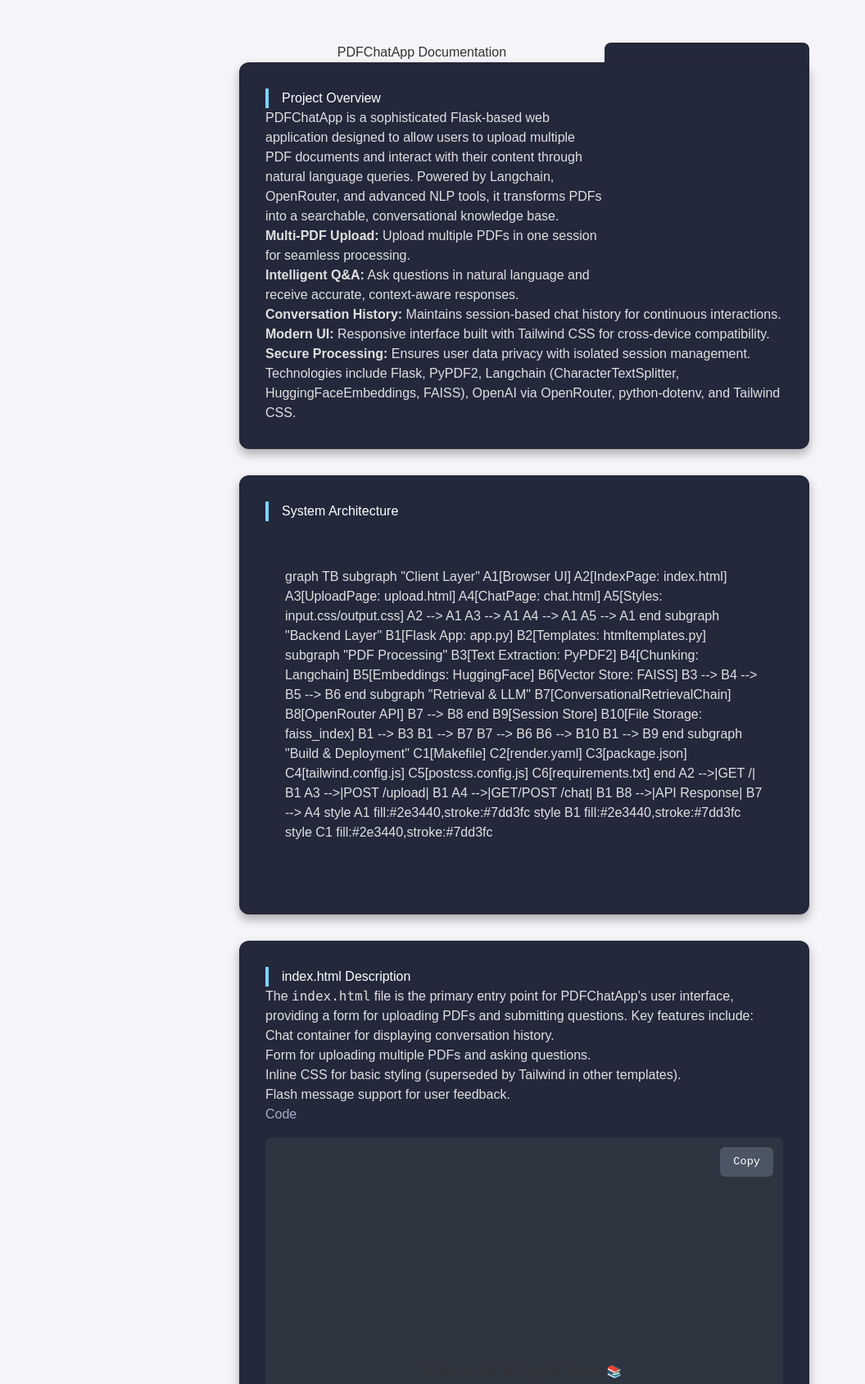
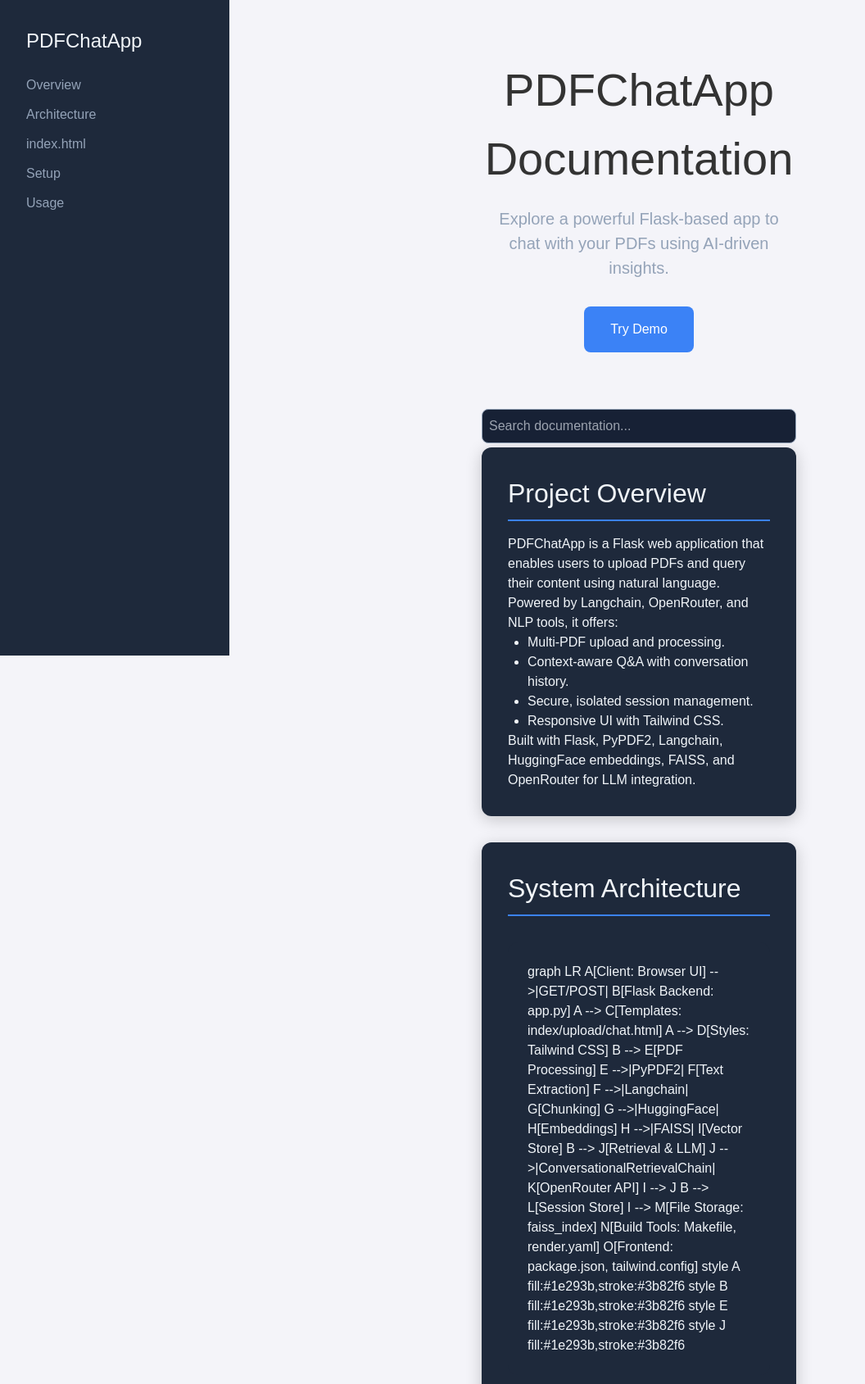
Before and after one commit to Frosty-8/pdf-chatbot, a website: page docs/index.html in a window 1280 px wide. Shown: the top 1689 px of the page at 82% size, without its empty margins (0-1056 px from the left). Drawn offline with nearby package versions, Linux system fonts and the light colour scheme; a script that the page names is missing.

Commit message:
Update index.html

```diff
--- a/docs/index.html
+++ b/docs/index.html
@@ -6,90 +6,100 @@
     <title>PDFChatApp Documentation</title>
     <script src="https://cdn.tailwindcss.com"></script>
     <script src="https://unpkg.com/mermaid@10.9.1/dist/mermaid.min.js"></script>
+    <script src="https://cdnjs.cloudflare.com/ajax/libs/gsap/3.12.5/gsap.min.js"></script>
     <style>
         :root {
-            --bg-primary: #1a1b26;
-            --bg-secondary: #24283b;
-            --text-primary: #e0e0e0;
-            --text-secondary: #a6adc8;
-            --accent: #7dd3fc;
-            --code-bg: #2e3440;
+            --bg-dark: #0f172a;
+            --bg-card: #1e293b;
+            --text-light: #f1f5f9;
+            --text-muted: #94a3b8;
+            --accent-blue: #3b82f6;
+            --code-bg: #172135;
+        }
+
+        * {
+            box-sizing: border-box;
+            margin: 0;
+            padding: 0;
         }
 
         body {
-            font-family: 'Inter', system-ui, -apple-system, sans-serif;
-            background-color: var(--bg-primary);
-            color: var(--text-primary);
-            line-height: 1.7;
-            margin: 0;
-            padding: 0;
+            font-family: 'Inter', -apple-system, BlinkMacSystemFont, sans-serif;
+            background-color: var(--bg-dark);
+            color: var(--text-light);
+            line-height: 1.65;
             overflow-x: hidden;
         }
 
-        .container {
-            max-width: 1200px;
-            margin: 0 auto;
+        .sidebar {
+            position: fixed;
+            top: 0;
+            left: 0;
+            width: 280px;
+            height: 100vh;
+            background: var(--bg-card);
             padding: 2rem;
+            overflow-y: auto;
+            z-index: 10;
         }
 
-        h1 {
-            font-size: 3rem;
-            text-align: center;
-            color: #ffffff;
-            margin-bottom: 2rem;
-            opacity: 0;
-            transform: translateY(30px);
-            animation: fadeInUp 0.8s ease-out forwards;
+        .sidebar h2 {
+            font-size: 1.5rem;
+            color: var(--text-light);
+            margin-bottom: 1.5rem;
         }
 
-        h2 {
-            font-size: 2rem;
-            color: #ffffff;
-            margin: 1.5rem 0 1rem;
-            border-left: 4px solid var(--accent);
-            padding-left: 1rem;
+        .sidebar ul li {
+            margin-bottom: 0.75rem;
         }
 
-        h3 {
-            font-size: 1.5rem;
-            color: var(--text-secondary);
-            margin: 1rem 0 0.5rem;
+        .sidebar a {
+            color: var(--text-muted);
+            text-decoration: none;
+            transition: color 0.3s;
         }
 
-        p, ul, ol {
-            margin-bottom: 1.2rem;
-            opacity: 0;
-            transform: translateY(15px);
-            animation: fadeInUp 0.6s ease-out forwards;
-            animation-delay: 0.2s;
+        .sidebar a:hover {
+            color: var(--accent-blue);
         }
 
-        ul {
-            list-style-type: disc;
-            padding-left: 1.5rem;
+        .main-content {
+            margin-left: 280px;
+            padding: 3rem;
+            min-height: 100vh;
         }
 
-        ol {
-            list-style-type: decimal;
-            padding-left: 1.5rem;
+        .hero {
+            text-align: center;
+            margin-bottom: 4rem;
         }
 
-        .card {
-            background: var(--bg-secondary);
+        .hero h1 {
+            font-size: 3.5rem;
+            margin-bottom: 1rem;
+        }
+
+        .hero p {
+            font-size: 1.25rem;
+            color: var(--text-muted);
+            max-width: 600px;
+            margin: 0 auto 2rem;
+        }
+
+        .section {
+            background: var(--bg-card);
             border-radius: 12px;
             padding: 2rem;
             margin-bottom: 2rem;
-            box-shadow: 0 6px 12px rgba(0, 0, 0, 0.3);
-            transition: transform 0.4s ease, box-shadow 0.4s ease;
-            opacity: 0;
-            transform: translateY(20px);
-            animation: fadeInUp 0.6s ease-out forwards;
-            animation-delay: 0.3s;
+            box-shadow: 0 4px 20px rgba(0, 0, 0, 0.2);
         }
 
-        .card:hover {
-            transform: translateY(-8px);
-            box-shadow: 0 8px 16px rgba(0, 0, 0, 0.4);
+        .section h2 {
+            font-size: 2rem;
+            color: var(--text-light);
+            margin-bottom: 1rem;
+            border-bottom: 2px solid var(--accent-blue);
+            padding-bottom: 0.5rem;
         }
 
         .code-block {
@@ -98,270 +108,175 @@
             border-radius: 8px;
             padding: 1.5rem;
             margin: 1rem 0;
-            font-family: 'Fira Code', monospace;
-            font-size: 0.95rem;
+            font-family: 'JetBrains Mono', monospace;
+            font-size: 0.9rem;
             overflow-x: auto;
         }
 
         .copy-btn {
             position: absolute;
-            top: 0.75rem;
-            right: 0.75rem;
-            background: #4b5563;
-            color: #ffffff;
+            top: 1rem;
+            right: 1rem;
+            background: var(--accent-blue);
+            color: white;
             border: none;
             padding: 0.5rem 1rem;
             border-radius: 6px;
             cursor: pointer;
             font-size: 0.85rem;
-            transition: background 0.3s ease, transform 0.2s ease;
+            transition: background 0.3s, transform 0.2s;
         }
 
         .copy-btn:hover {
-            background: #6b7280;
-            transform: scale(1.05);
+            background: #2563eb;
+            transform: translateY(-2px);
         }
 
         .copy-btn.copied {
-            background: #10b981;
+            background: #22c55e;
         }
 
-        .copy-btn::after {
-            content: 'Copy';
-            position: absolute;
-            top: -2rem;
-            right: 0;
-            background: #4b5563;
-            padding: 0.25rem 0.5rem;
-            border-radius: 4px;
-            font-size: 0.75rem;
+        .toast {
+            position: fixed;
+            bottom: 2rem;
+            right: 2rem;
+            background: #22c55e;
+            color: white;
+            padding: 1rem;
+            border-radius: 8px;
             opacity: 0;
-            transition: opacity 0.3s ease, transform 0.3s ease;
-            transform: translateY(5px);
+            transform: translateY(20px);
+            transition: opacity 0.3s, transform 0.3s;
         }
 
-        .copy-btn:hover::after {
+        .toast.show {
             opacity: 1;
             transform: translateY(0);
         }
 
-        .copy-btn.copied::after {
-            content: 'Copied!';
-            opacity: 1;
-            background: #10b981;
-        }
-
         .mermaid {
-            background: var(--bg-secondary);
+            background: var(--bg-card);
             padding: 1.5rem;
             border-radius: 12px;
             margin: 2rem 0;
-            opacity: 0;
-            transform: scale(0.95);
-            animation: scaleIn 0.8s ease-out forwards;
-            animation-delay: 0.4s;
         }
 
-        .toc {
-            position: sticky;
-            top: 2rem;
-            background: var(--bg-secondary);
+        .search-bar {
+            width: 100%;
+            padding: 0.75rem;
             border-radius: 8px;
-            padding: 1.5rem;
+            border: 1px solid var(--text-muted);
+            background: var(--code-bg);
+            color: var(--text-light);
+            font-size: 1rem;
             margin-bottom: 2rem;
-            width: 250px;
-            float: right;
-            opacity: 0;
-            transform: translateX(20px);
-            animation: fadeInRight 0.6s ease-out forwards;
-            animation-delay: 0.5s;
         }
 
-        .toc h3 {
-            font-size: 1.2rem;
+        .toggle-code {
+            background: var(--accent-blue);
+            color: white;
+            padding: 0.5rem 1rem;
+            border-radius: 6px;
+            cursor: pointer;
+            display: inline-block;
             margin-bottom: 1rem;
         }
 
-        .toc ul {
-            list-style: none;
-            padding: 0;
+        .code-hidden {
+            display: none;
         }
 
-        .toc li {
-            margin-bottom: 0.5rem;
+        .demo-btn {
+            background: var(--accent-blue);
+            color: white;
+            padding: 1rem 2rem;
+            border-radius: 8px;
+            text-decoration: none;
+            display: inline-block;
+            transition: background 0.3s;
         }
 
-        .toc a {
-            color: var(--text-secondary);
-            text-decoration: none;
-            transition: color 0.3s ease;
+        .demo-btn:hover {
+            background: #2563eb;
         }
 
-        .toc a:hover {
-            color: var(--accent);
-        }
-
-        .collapsible {
-            cursor: pointer;
-            padding: 1rem;
-            background: #4b5563;
-            border-radius: 8px;
-            margin-bottom: 0.5rem;
-            transition: background 0.3s ease;
-        }
-
-        .collapsible:hover {
-            background: #6b7280;
-        }
-
-        .content {
-            display: none;
-            padding: 1rem;
-            background: var(--bg-secondary);
-            border-radius: 8px;
-        }
-
-        .content.active {
-            display: block;
-        }
-
-        @keyframes fadeInUp {
-            to {
-                opacity: 1;
-                transform: translateY(0);
-            }
-        }
-
-        @keyframes fadeInRight {
-            to {
-                opacity: 1;
-                transform: translateX(0);
-            }
-        }
-
-        @keyframes scaleIn {
-            to {
-                opacity: 1;
-                transform: scale(1);
-            }
-        }
-
-        @media (max-width: 768px) {
-            .toc {
-                float: none;
+        @media (max-width: 1024px) {
+            .sidebar {
                 width: 100%;
+                height: auto;
                 position: relative;
             }
 
-            h1 {
-                font-size: 2.5rem;
-            }
-
-            h2 {
-                font-size: 1.8rem;
+            .main-content {
+                margin-left: 0;
             }
         }
     </style>
 </head>
 <body>
-    <div class="container">
-        <div class="toc">
-            <h3>Table of Contents</h3>
-            <ul>
-                <li><a href="#overview">Project Overview</a></li>
-                <li><a href="#architecture">System Architecture</a></li>
-                <li><a href="#index-html">index.html Description</a></li>
-                <li><a href="#setup">Setup Instructions</a></li>
-                <li><a href="#usage">Usage Examples</a></li>
-                <li><a href="#advanced">Advanced Configuration</a></li>
-            </ul>
+    <aside class="sidebar">
+        <h2>PDFChatApp</h2>
+        <ul>
+            <li><a href="#overview">Overview</a></li>
+            <li><a href="#architecture">Architecture</a></li>
+            <li><a href="#index-html">index.html</a></li>
+            <li><a href="#setup">Setup</a></li>
+            <li><a href="#usage">Usage</a></li>
+        </ul>
+    </aside>
+
+    <main class="main-content">
+        <div class="hero">
+            <h1>PDFChatApp Documentation</h1>
+            <p>Explore a powerful Flask-based app to chat with your PDFs using AI-driven insights.</p>
+            <a href="https://pdfchatapp.demo" class="demo-btn">Try Demo</a>
         </div>
 
-        <h1>PDFChatApp Documentation</h1>
+        <input type="text" class="search-bar" placeholder="Search documentation..." onkeyup="searchContent(this.value)">
 
-        <div class="card" id="overview">
+        <div class="section" id="overview">
             <h2>Project Overview</h2>
-            <p>PDFChatApp is a sophisticated Flask-based web application designed to allow users to upload multiple PDF documents and interact with their content through natural language queries. Powered by Langchain, OpenRouter, and advanced NLP tools, it transforms PDFs into a searchable, conversational knowledge base.</p>
-            <ul>
-                <li><strong>Multi-PDF Upload:</strong> Upload multiple PDFs in one session for seamless processing.</li>
-                <li><strong>Intelligent Q&A:</strong> Ask questions in natural language and receive accurate, context-aware responses.</li>
-                <li><strong>Conversation History:</strong> Maintains session-based chat history for continuous interactions.</li>
-                <li><strong>Modern UI:</strong> Responsive interface built with Tailwind CSS for cross-device compatibility.</li>
-                <li><strong>Secure Processing:</strong> Ensures user data privacy with isolated session management.</li>
+            <p>PDFChatApp is a Flask web application that enables users to upload PDFs and query their content using natural language. Powered by Langchain, OpenRouter, and NLP tools, it offers:</p>
+            <ul class="list-disc pl-6">
+                <li>Multi-PDF upload and processing.</li>
+                <li>Context-aware Q&A with conversation history.</li>
+                <li>Secure, isolated session management.</li>
+                <li>Responsive UI with Tailwind CSS.</li>
             </ul>
-            <p>Technologies include Flask, PyPDF2, Langchain (CharacterTextSplitter, HuggingFaceEmbeddings, FAISS), OpenAI via OpenRouter, python-dotenv, and Tailwind CSS.</p>
+            <p>Built with Flask, PyPDF2, Langchain, HuggingFace embeddings, FAISS, and OpenRouter for LLM integration.</p>
         </div>
 
-        <div class="card" id="architecture">
+        <div class="section" id="architecture">
             <h2>System Architecture</h2>
             <div class="mermaid">
-                graph TB
-                    subgraph "Client Layer"
-                        A1[Browser UI]
-                        A2[IndexPage: index.html]
-                        A3[UploadPage: upload.html]
-                        A4[ChatPage: chat.html]
-                        A5[Styles: input.css/output.css]
-                        A2 --> A1
-                        A3 --> A1
-                        A4 --> A1
-                        A5 --> A1
-                    end
-
-                    subgraph "Backend Layer"
-                        B1[Flask App: app.py]
-                        B2[Templates: htmltemplates.py]
-                        subgraph "PDF Processing"
-                            B3[Text Extraction: PyPDF2]
-                            B4[Chunking: Langchain]
-                            B5[Embeddings: HuggingFace]
-                            B6[Vector Store: FAISS]
-                            B3 --> B4 --> B5 --> B6
-                        end
-                        subgraph "Retrieval & LLM"
-                            B7[ConversationalRetrievalChain]
-                            B8[OpenRouter API]
-                            B7 --> B8
-                        end
-                        B9[Session Store]
-                        B10[File Storage: faiss_index]
-                        B1 --> B3
-                        B1 --> B7
-                        B7 --> B6
-                        B6 --> B10
-                        B1 --> B9
-                    end
-
-                    subgraph "Build & Deployment"
-                        C1[Makefile]
-                        C2[render.yaml]
-                        C3[package.json]
-                        C4[tailwind.config.js]
-                        C5[postcss.config.js]
-                        C6[requirements.txt]
-                    end
-
-                    A2 -->|GET /| B1
-                    A3 -->|POST /upload| B1
-                    A4 -->|GET/POST /chat| B1
-                    B8 -->|API Response| B7 --> A4
-                    style A1 fill:#2e3440,stroke:#7dd3fc
-                    style B1 fill:#2e3440,stroke:#7dd3fc
-                    style C1 fill:#2e3440,stroke:#7dd3fc
+                graph LR
+                    A[Client: Browser UI] -->|GET/POST| B[Flask Backend: app.py]
+                    A --> C[Templates: index/upload/chat.html]
+                    A --> D[Styles: Tailwind CSS]
+                    B --> E[PDF Processing]
+                    E -->|PyPDF2| F[Text Extraction]
+                    F -->|Langchain| G[Chunking]
+                    G -->|HuggingFace| H[Embeddings]
+                    H -->|FAISS| I[Vector Store]
+                    B --> J[Retrieval & LLM]
+                    J -->|ConversationalRetrievalChain| K[OpenRouter API]
+                    I --> J
+                    B --> L[Session Store]
+                    I --> M[File Storage: faiss_index]
+                    N[Build Tools: Makefile, render.yaml]
+                    O[Frontend: package.json, tailwind.config]
+                    style A fill:#1e293b,stroke:#3b82f6
+                    style B fill:#1e293b,stroke:#3b82f6
+                    style E fill:#1e293b,stroke:#3b82f6
+                    style J fill:#1e293b,stroke:#3b82f6
             </div>
         </div>
 
-        <div class="card" id="index-html">
+        <div class="section" id="index-html">
             <h2>index.html Description</h2>
-            <p>The <code>index.html</code> file is the primary entry point for PDFChatApp's user interface, providing a form for uploading PDFs and submitting questions. Key features include:</p>
-            <ul>
-                <li>Chat container for displaying conversation history.</li>
-                <li>Form for uploading multiple PDFs and asking questions.</li>
-                <li>Inline CSS for basic styling (superseded by Tailwind in other templates).</li>
-                <li>Flash message support for user feedback.</li>
-            </ul>
-            <h3>Code</h3>
-            <div class="code-block">
+            <p>The <code>index.html</code> file is the entry point for PDFChatApp, featuring a form for PDF uploads and questions, a chat history display, and basic inline CSS.</p>
+            <div class="toggle-code" onclick="toggleCode(this)">Show Code</div>
+            <div class="code-block code-hidden">
                 <button class="copy-btn" onclick="copyCode(this)">Copy</button>
                 <pre><code class="language-html">
 <!DOCTYPE html>
@@ -470,21 +385,20 @@
             </div>
         </div>
 
-        <div class="card" id="setup">
+        <div class="section" id="setup">
             <h2>Setup Instructions</h2>
-            <p>To set up and run PDFChatApp locally, follow these steps:</p>
-            <ol>
-                <li>Clone the repository: <code>git clone &lt;repository_url&gt;</code></li>
-                <li>Create a virtual environment: <code>python -m venv venv</code></li>
-                <li>Activate the virtual environment:
-                    <ul>
+            <ol class="list-decimal pl-6">
+                <li>Clone: <code>git clone <repository_url></code></li>
+                <li>Create virtual environment: <code>python -m venv venv</code></li>
+                <li>Activate:
+                    <ul class="list-disc pl-6">
                         <li>Windows: <code>.\venv\Scripts\activate</code></li>
                         <li>macOS/Linux: <code>source venv/bin/activate</code></li>
                     </ul>
                 </li>
-                <li>Install Python dependencies: <code>pip install -r requirements.txt</code></li>
-                <li>Install frontend dependencies (optional): <code>npm install</code></li>
-                <li>Create a <code>.env</code> file:
+                <li>Install dependencies: <code>pip install -r requirements.txt</code></li>
+                <li>Frontend (optional): <code>npm install</code></li>
+                <li>Create <code>.env</code>:
                     <div class="code-block">
                         <button class="copy-btn" onclick="copyCode(this)">Copy</button>
                         <pre><code class="language-bash">
@@ -494,38 +408,19 @@
                         </code></pre>
                     </div>
                 </li>
-                <li>Run the application: <code>python app.py</code> or <code>make run</code></li>
+                <li>Run: <code>python app.py</code> or <code>make run</code></li>
             </ol>
         </div>
 
-        <div class="card" id="usage">
-            <h2>Usage Examples</h2>
-            <p>Here's how to use PDFChatApp effectively:</p>
-            <div class="collapsible" onclick="toggleCollapsible(this)">Upload PDFs</div>
-            <div class="content">
-                <p>Navigate to the upload page, select multiple PDFs, and click "Upload and Process". The app will extract text and create a vector store for querying.</p>
-            </div>
-            <div class="collapsible" onclick="toggleCollapsible(this)">Ask Questions</div>
-            <div class="content">
-                <p>Go to the chat page, enter questions like "What is the main topic of the document?" or "Summarize page 5". Responses are based on the PDF content.</p>
-            </div>
-            <div class="collapsible" onclick="toggleCollapsible(this)">Reset Session</div>
-            <div class="content">
-                <p>Click "Upload a Different PDF" to clear the session and start with new documents.</p>
-            </div>
+        <div class="section" id="usage">
+            <h2>Usage Guide</h2>
+            <p>1. <strong>Upload PDFs</strong>: Select PDFs on the upload page and process them.</p>
+            <p>2. <strong>Query Content</strong>: Ask questions like "What is discussed on page 10?" on the chat page.</p>
+            <p>3. <strong>Reset</strong>: Use the "Upload a Different PDF" button to start a new session.</p>
         </div>
 
-        <div class="card" id="advanced">
-            <h2>Advanced Configuration</h2>
-            <p>For production or advanced use cases, consider the following:</p>
-            <ul>
-                <li><strong>Scaling:</strong> Use Gunicorn with Nginx for handling concurrent users.</li>
-                <li><strong>Persistent Storage:</strong> Replace in-memory FAISS with a database like PostgreSQL for session data.</li>
-                <li><strong>Model Optimization:</strong> Experiment with different HuggingFace embedding models or OpenRouter LLMs for performance.</li>
-                <li><strong>Security:</strong> Implement HTTPS, input validation, and secure file storage for sensitive PDFs.</li>
-            </ul>
-        </div>
-    </div>
+        <div class="toast" id="copyToast">Code copied!</div>
+    </main>
 
     <script>
         // Initialize Mermaid
@@ -533,30 +428,54 @@
             startOnLoad: true,
             theme: 'dark',
             themeVariables: {
-                background: '#24283b',
-                primaryColor: '#2e3440',
-                secondaryColor: '#4b5563',
-                lineColor: '#7dd3fc'
+                background: '#1e293b',
+                primaryColor: '#172135',
+                lineColor: '#3b82f6'
             }
         });
 
-        // Copy code functionality
+        // GSAP Animations
+        gsap.from('.hero h1', { y: 50, opacity: 0, duration: 1, ease: 'power3.out' });
+        gsap.from('.hero p', { y: 30, opacity: 0, duration: 1, delay: 0.3, ease: 'power3.out' });
+        gsap.from('.hero .demo-btn', { y: 20, opacity: 0, duration: 1, delay: 0.6, ease: 'power3.out' });
+        gsap.from('.section', {
+            y: 40,
+            opacity: 0,
+            duration: 0.8,
+            stagger: 0.2,
+            ease: 'power3.out',
+            scrollTrigger: { trigger: '.section', start: 'top 80%' }
+        });
+
+        // Copy Code
         function copyCode(button) {
             const code = button.parentElement.querySelector('code').textContent;
             navigator.clipboard.writeText(code).then(() => {
                 button.classList.add('copied');
+                const toast = document.getElementById('copyToast');
+                toast.classList.add('show');
                 setTimeout(() => {
                     button.classList.remove('copied');
+                    toast.classList.remove('show');
                 }, 2000);
-            }).catch(err => {
-                console.error('Failed to copy:', err);
             });
         }
 
-        // Collapsible sections
-        function toggleCollapsible(element) {
-            const content = element.nextElementSibling;
-            content.classList.toggle('active');
+        // Toggle Code
+        function toggleCode(element) {
+            const codeBlock = element.nextElementSibling;
+            codeBlock.classList.toggle('code-hidden');
+            element.textContent = codeBlock.classList.contains('code-hidden') ? 'Show Code' : 'Hide Code';
+        }
+
+        // Search Content
+        function searchContent(query) {
+            const sections = document.querySelectorAll('.section');
+            query = query.toLowerCase();
+            sections.forEach(section => {
+                const text = section.textContent.toLowerCase();
+                section.style.display = text.includes(query) ? 'block' : 'none';
+            });
         }
     </script>
 </body>
```
